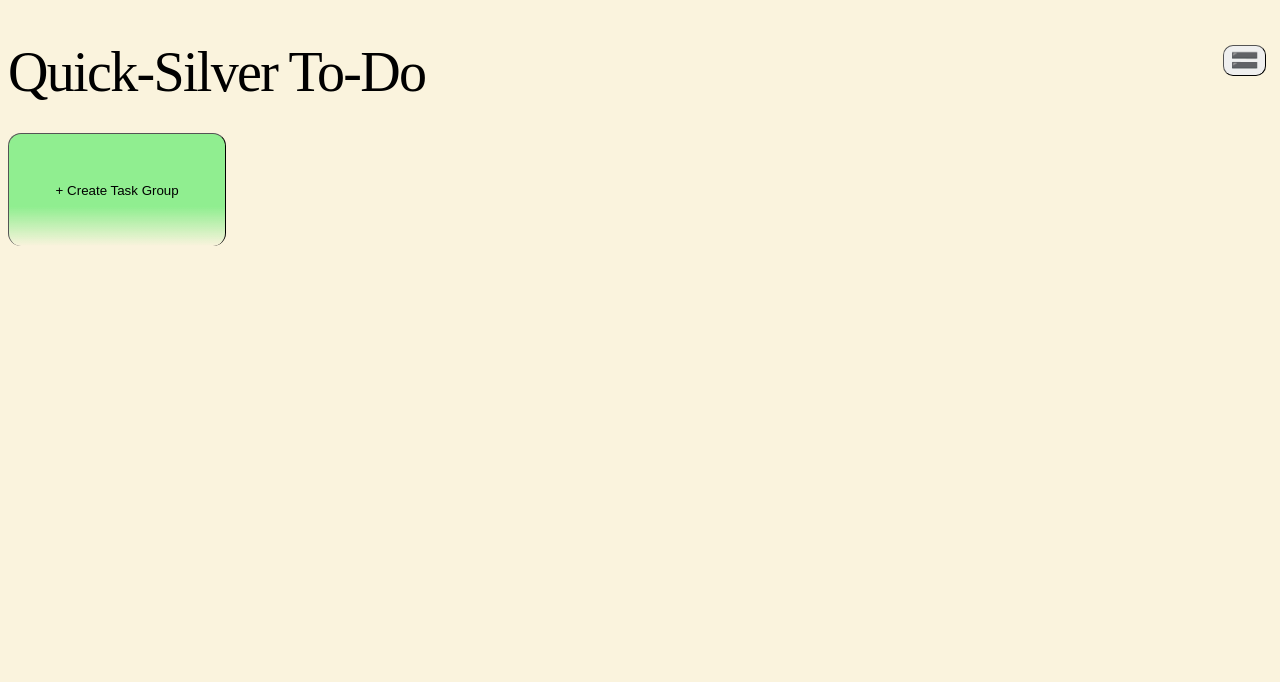
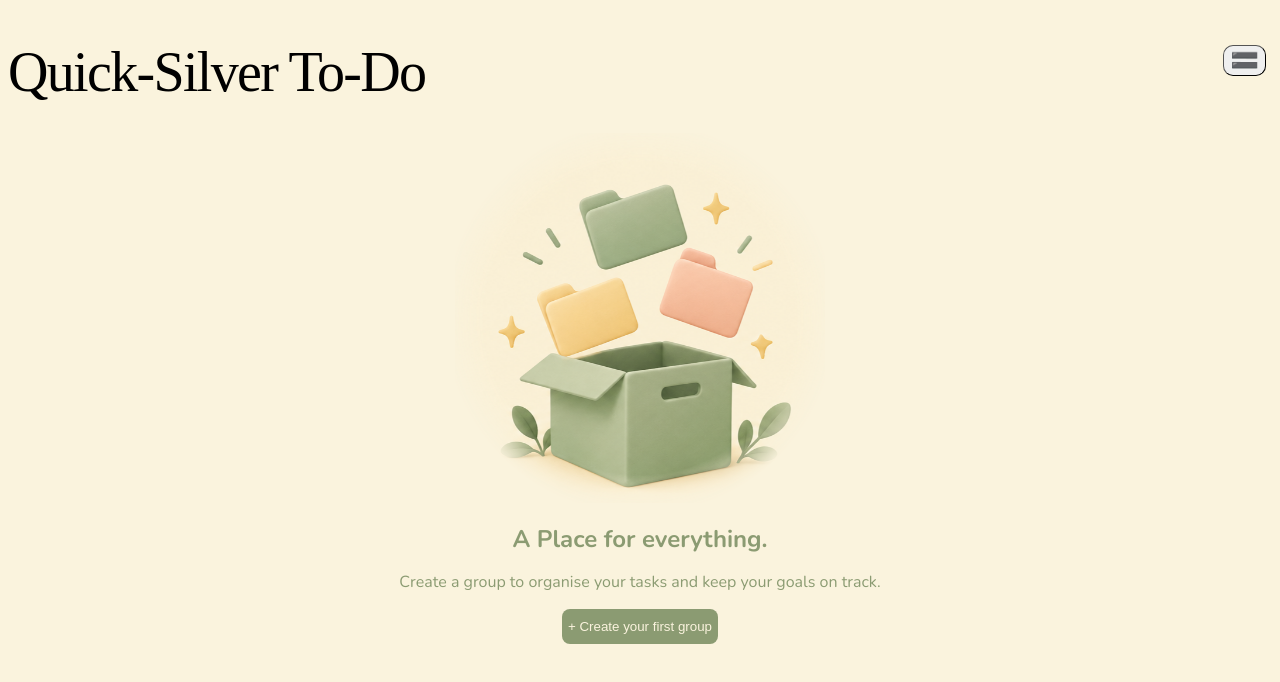
Before and after one commit to V33blvck/quick-silver, a React (Vite) app: page / in a window 1280 px wide. Shown: the top 682 px of the page. Built offline with nearby package versions, Linux system fonts and the light colour scheme.

Commit message:
added empty state for home page

```diff
--- a/src/index.css
+++ b/src/index.css
@@ -1,3 +1,4 @@
+@import url('https://fonts.googleapis.com/css2?family=Nunito:wght@400;700&display=swap');
 body {
   background-color: #FAF3DD;
 }
@@ -388,3 +389,36 @@ header{
     margin-left: 7px;
   }
 }
+.empty-state{
+  display: flex;
+  justify-self: center;
+  flex-direction: column;
+  align-items: center;
+  max-width: 75%;
+  max-height: auto;
+  font-family: 'Nunito', sans-serif;
+  h2{
+    color: #8B9B72;
+    margin-bottom: 0px;
+  }
+  p{
+    color: #8B9B72;
+  }
+}
+.empty-group-img{
+  max-height: 370px;
+  max-width: 370px;
+  mask-image: radial-gradient(
+    ellipse,
+    black 60%,
+    transparent 75%
+  );
+}
+.empty-group-btn{
+  height: 35px;
+  width:auto;
+  border-radius: 8px;
+  background-color: #8B9B72;
+  border-width: 0px;
+  color: #FAF3DD;
+}
--- a/src/pages/homePage.tsx
+++ b/src/pages/homePage.tsx
@@ -4,6 +4,7 @@ import { usPersistedState } from "../hooks/usePersistedState";
 import type { Task } from "../utils/types";
 import { Tooltip } from "react-tooltip";
 import ProgressBar from "../utils/progressBar";
+import emptyGroups from "../assets/empty-groups.png";
 
 interface groupProps {
   tasks: Task[];
@@ -116,7 +117,22 @@ export default function HomePage({ tasks, setTasks }: groupProps) {
           </form>
         </span>
       </dialog>
-
+      {groupTasks.length === 0 ? (
+        <div className="empty-state">
+          <img
+            src={emptyGroups}
+            alt="No Task Groups Yet"
+            className="empty-group-img"
+          />
+          <h2>A Place for everything.</h2>
+          <p>
+            Create a group to organise your tasks and keep your goals on track.
+          </p>
+          <button onClick={openDialog} className="empty-group-btn">
+            + Create your first group
+          </button>
+        </div>
+      ) : (
         <span className={displayGrid ? "grid-wrapper" : "row-wrapper"}>
           <span
             className={
@@ -175,6 +191,8 @@ export default function HomePage({ tasks, setTasks }: groupProps) {
             </span>
           ))}
         </span>
+      )}
+
       <Tooltip
         id="group-tooltips"
         place="top"
```
Also changed, not shown: src/assets/empty-groups.png (added). Lines whose indentation alone changed are shown as unchanged.
